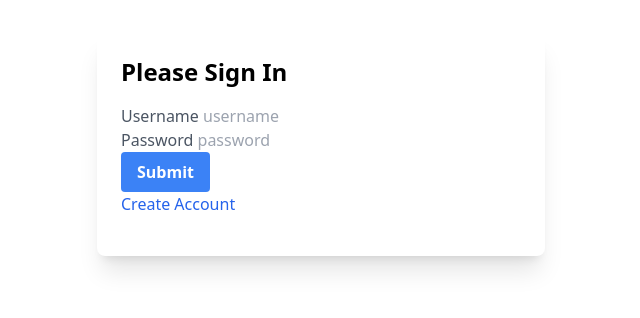
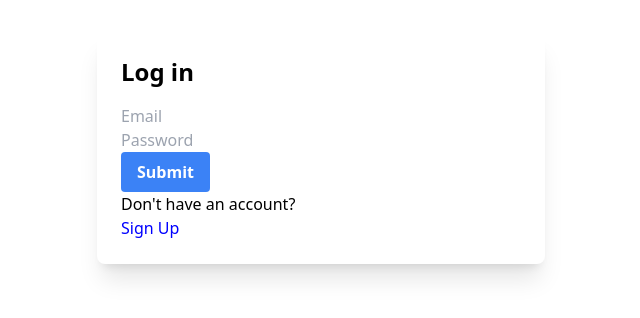
Before and after one commit to ChrisTague1/sdmay24-10, a SvelteKit app in the folder ai-cancer-ui/: page / in a window 1280 px wide. Shown: the top 318 px of the page, without its empty margins (319-959 px from the left). Built offline with nearby package versions, Linux system fonts and the light colour scheme.

Commit message:
finished login functionality

```diff
--- /dev/null
+++ b/ai-cancer-ui/src/components/Auth.svelte
@@ -0,0 +1,92 @@
+<script>
+	import { authHandlers, authStore } from '../stores/authStore';
+
+	let register = false;
+	let email = '';
+	let password = '';
+	let confirmPassword = '';
+
+	async function handleSubmit() {
+		if (!email || !password || (register && !confirmPassword)) {
+			return;
+		}
+
+		if (register && password === confirmPassword) {
+			try {
+				await authHandlers.signup(email, password);
+			} catch (err) {
+				console.log(err);
+			}
+		} else {
+			try {
+				await authHandlers.login(email, password);
+			} catch (err) {
+				console.log(err);
+			}
+		}
+		if ($authStore.currentUser) {
+			window.location.href = '/app';
+		}
+	}
+</script>
+
+<div class="container">
+	<h1>{register ? 'Register' : 'Log in'}</h1>
+	<form>
+		<label>
+			<input bind:value={email} type="email" placeholder="Email" />
+		</label>
+		<label>
+			<input bind:value={password} type="password" placeholder="Password" />
+		</label>
+		{#if register}
+			<label>
+				<input bind:value={confirmPassword} type="password" placeholder="Confirm Password" />
+			</label>
+		{/if}
+		<button on:click={handleSubmit}>Submit</button>
+	</form>
+	{#if register}
+		<div
+			on:click={() => {
+				register = false;
+			}}
+			on:keydown={() => {}}
+		>
+			Already have an account?
+			<p>Log in</p>
+		</div>
+	{:else}
+		<div
+			on:click={() => {
+				register = true;
+			}}
+			on:keydown={() => {}}
+		>
+			Don't have an account? <p>Sign Up</p>
+		</div>
+		<div
+			on:click={() => {
+				authHandlers.resetPassword(email)
+			}}
+			on:keydown={() => {}}
+		>
+			Forgot Password?
+		</div>
+	{/if}
+</div>
+
+<style>
+	.container {
+		display: flex;
+		flex-direction: column;
+		align-items: center;
+		justify-content: center;
+		flex: 1;
+	}
+
+	.container form {
+		display: flex;
+		flex-direction: column;
+	}
+</style>
--- /dev/null
+++ b/ai-cancer-ui/src/lib/firebase/firebaseClient.js
@@ -0,0 +1,27 @@
+// Import the functions you need from the SDKs you need
+import { deleteApp, getApp, getApps, initializeApp } from "firebase/app";
+import { getAuth, setPersistence, inMemoryPersistence } from 'firebase/auth'
+// TODO: Add SDKs for Firebase products that you want to use
+// https://firebase.google.com/docs/web/setup#available-libraries
+// Your web app's Firebase configuration
+// For Firebase JS SDK v7.20.0 and later, measurementId is optional
+const firebaseConfig = {
+    apiKey: "AIzaSyCRArYuRx4hOIEntpd6sOj7PnwOzMG29A0",
+    authDomain: "sdmay24-10.firebaseapp.com",
+    projectId: "sdmay24-10",
+    storageBucket: "sdmay24-10.appspot.com",
+    messagingSenderId: "159889844134",
+    appId: "1:159889844134:web:f5f20aa862754ba2b29167",
+    measurementId: "G-E2BZSNX333"
+};
+// Initialize Firebase
+let firebaseApp;
+if (!getApps().length) {
+    firebaseApp = initializeApp(firebaseConfig)
+} else {
+    firebaseApp = getApp()
+    deleteApp(firebaseApp)
+    firebaseApp = initializeApp(firebaseConfig)
+}
+
+export const auth = getAuth(firebaseApp)
--- a/ai-cancer-ui/src/routes/+page.svelte
+++ b/ai-cancer-ui/src/routes/+page.svelte
@@ -1,63 +1,105 @@
+
 <script>
-    /*// Import the functions you need from the SDKs you need
-    import { initializeApp } from "firebase/app";
-    import { getAnalytics } from "firebase/analytics";
-    // TODO: Add SDKs for Firebase products that you want to use
-    // https://firebase.google.com/docs/web/setup#available-libraries
-    // Your web app's Firebase configuration
-    // For Firebase JS SDK v7.20.0 and later, measurementId is optional
-    const firebaseConfig = {
-        apiKey: "AIzaSyCRArYuRx4hOIEntpd6sOj7PnwOzMG29A0",
-        authDomain: "sdmay24-10.firebaseapp.com",
-        projectId: "sdmay24-10",
-        storageBucket: "sdmay24-10.appspot.com",
-        messagingSenderId: "159889844134",
-        appId: "1:159889844134:web:f5f20aa862754ba2b29167",
-        measurementId: "G-E2BZSNX333"
-    };
-    // Initialize Firebase
-    const app = initializeApp(firebaseConfig);
-    const analytics = getAnalytics(app);*/
+    import { goto } from "$app/navigation";
+	import { authHandlers, authStore } from '../stores/authStore';
 
+	let register = false;
+	let email = '';
+	let password = '';
+	let confirmPassword = '';
 
-
-
-
-
-    import { goto } from "$app/navigation";
-    $: submit = async () =>
+	async function handleSubmit() {
+		if (!email || !password || (register && !confirmPassword)) {
+			return;
+		}
+		if (register && password === confirmPassword) {
+			try {
+				await authHandlers.signup(email, password);
+                goto('/');
+			} catch (err) {
+				console.log(err);
+                // @ts-ignore
+                console.log(err.message);
+                // @ts-ignore
+                if(err.message=="Firebase: Error (auth/email-already-in-use).")
                 {
                     // @ts-ignore
-        if(document.getElementById("username").value==="admin"&&document.getElementById("password").value==="admin")
+                    document.getElementById("ErrMsg").innerHTML = "Email already in use"
+                }
+                // @ts-ignore
+                if(err.message=="Firebase: Error (auth/invalid-email).")
                 {
-            goto('/app')
+                    // @ts-ignore
+                    document.getElementById("ErrMsg").innerHTML = "Invalid email"
+                }
+                // @ts-ignore
+                if(err.message=="Firebase: Password should be at least 6 characters (auth/weak-password).")
+                {
+                    // @ts-ignore
+                    document.getElementById("ErrMsg").innerHTML = "Password must be at least 6 characters"
+                }
+			}
+		}
+        else if(register && password != confirmPassword)
+        {
+            // @ts-ignore
+            document.getElementById("ErrMsg").innerHTML = "Passwords do not match"
         }
         else
         {
-
+			try {
+				await authHandlers.login(email, password);
+                goto('/app');
+			} catch (err) {
+				console.log(err);
+                // @ts-ignore
+                document.getElementById("ErrMsg").innerHTML = "Incorrect Email or Password"
 			}
 		}
-    function create()
-    {
-        console.log("HELLO")
-        goto('/create')
 	}
 </script>
 
-<main class="form-signin">
-    <form on:submit|preventDefault={submit}>
 <div class="max-w-md mx-auto mt-8 p-6 bg-white rounded-lg shadow-xl">
-            <h1 class="text-2xl font-bold mb-4">Please Sign In</h1>
-            <div class="form-floating">
-                <label class="text-gray-600 mb-4">Username</label>
-                <input id="username" class="form-control" placeholder="username">
+	<h1 class="text-2xl font-bold mb-4">{register ? 'Register' : 'Log in'}</h1>
+	<form>
+		<label class="text-gray-600 mb-4">
+			<input bind:value={email} type="email" placeholder="Email" />
+		</label>
+        <div></div>
+		<label class="text-gray-600 mb-4">
+			<input bind:value={password} type="password" placeholder="Password" />
+		</label>
+        <div></div>
+		{#if register}
+			<label class="text-gray-600 mb-4">
+				<input bind:value={confirmPassword} type="password" placeholder="Confirm Password" />
+			</label>
+		{/if}
+        <div style="color: red;font-size: medium;" id="ErrMsg"></div>
+		<button class="bg-blue-500 hover:bg-blue-700 text-white font-bold py-2 px-4 rounded" on:click={handleSubmit}>Submit</button>
+	</form>
+	{#if register}
+		<div
+			on:click={() => {
+                // @ts-ignore
+                document.getElementById("ErrMsg").innerHTML = ""
+				register = false;
+			}}
+			on:keydown={() => {}}
+		>
+			Already have an account?
+			<p style="color: blue;font-size: medium;">Log in</p>
 		</div>
-            <div class="form-floating">
-                <label class="text-gray-600 mb-4">Password</label>
-                <input type="password" id="password" class="form-control" placeholder="password">
+	{:else}
+		<div
+			on:click={() => {
+                // @ts-ignore
+                document.getElementById("ErrMsg").innerHTML = ""
+				register = true;
+			}}
+			on:keydown={() => {}}
+		>
+			Don't have an account? <p style="color: blue;font-size: medium;">Sign Up</p>
 		</div>
-            <button class="bg-blue-500 hover:bg-blue-700 text-white font-bold py-2 px-4 rounded" type="submit">Submit</button>
-            <p id="CreateAccount" class="text-blue-600 mb-4" on:click={create}>Create Account</p>
+	{/if}
 </div>
-    </form>
-</main>
--- /dev/null
+++ b/ai-cancer-ui/src/stores/authStore.js
@@ -0,0 +1,44 @@
+import { createUserWithEmailAndPassword, sendPasswordResetEmail, signInWithEmailAndPassword, signOut, updateEmail, updatePassword } from "firebase/auth";
+import { writable } from "svelte/store";
+import { auth } from "../lib/firebase/firebaseClient";
+
+export const authStore = writable({
+    isLoading: true,
+    currentUser: null
+})
+
+export const authHandlers = {
+    login: async (/** @type {string} */ email, /** @type {string} */ password) => {
+        await signInWithEmailAndPassword(auth, email, password)
+    },
+    signup: async (/** @type {string} */ email, /** @type {string} */ password) => {
+        await createUserWithEmailAndPassword(auth, email, password)
+    },
+    logout: async () => {
+        await signOut(auth)
+    },
+    resetPassword: async (/** @type {string} */ email) => {
+        console.log('WE ARE HERE', email)
+        if (!email) {
+            console.log('inHERE')
+            return
+        }
+        await sendPasswordResetEmail(auth, email)
+    },
+    updateEmail: async (/** @type {string} */ email) => {
+        authStore.update(curr => {
+            return {
+                ...curr, currentUser: {
+                    // @ts-ignore
+                    ...curr.currentUser, email: email
+                }
+            }
+        })
+        // @ts-ignore
+        await updateEmail(auth.currentUser, email)
+    },
+    updatePassword: async (/** @type {string} */ password) => {
+        // @ts-ignore
+        await updatePassword(auth.currentUser, password)
+    }
+}
```
Lines whose indentation alone changed are shown as unchanged.
